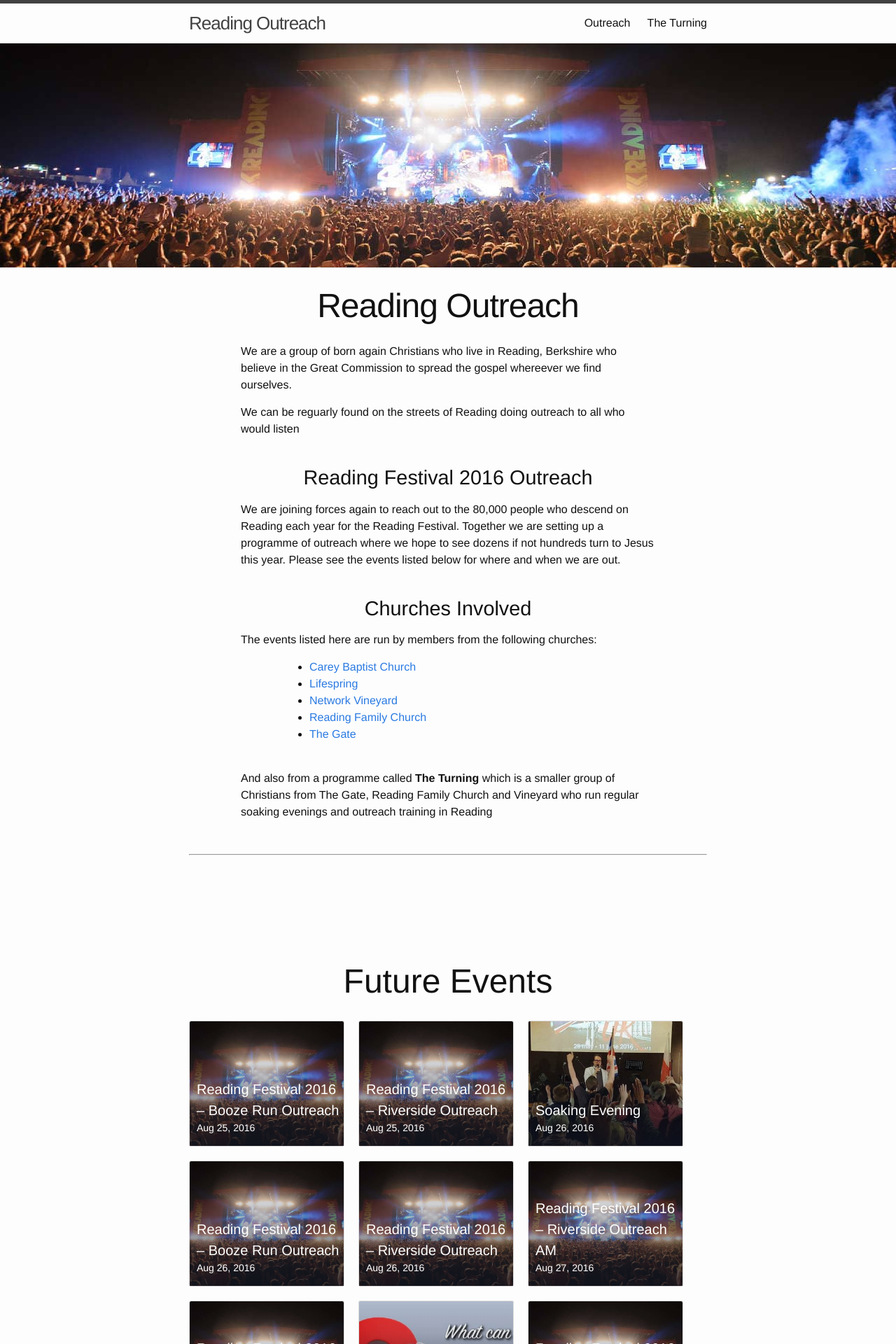
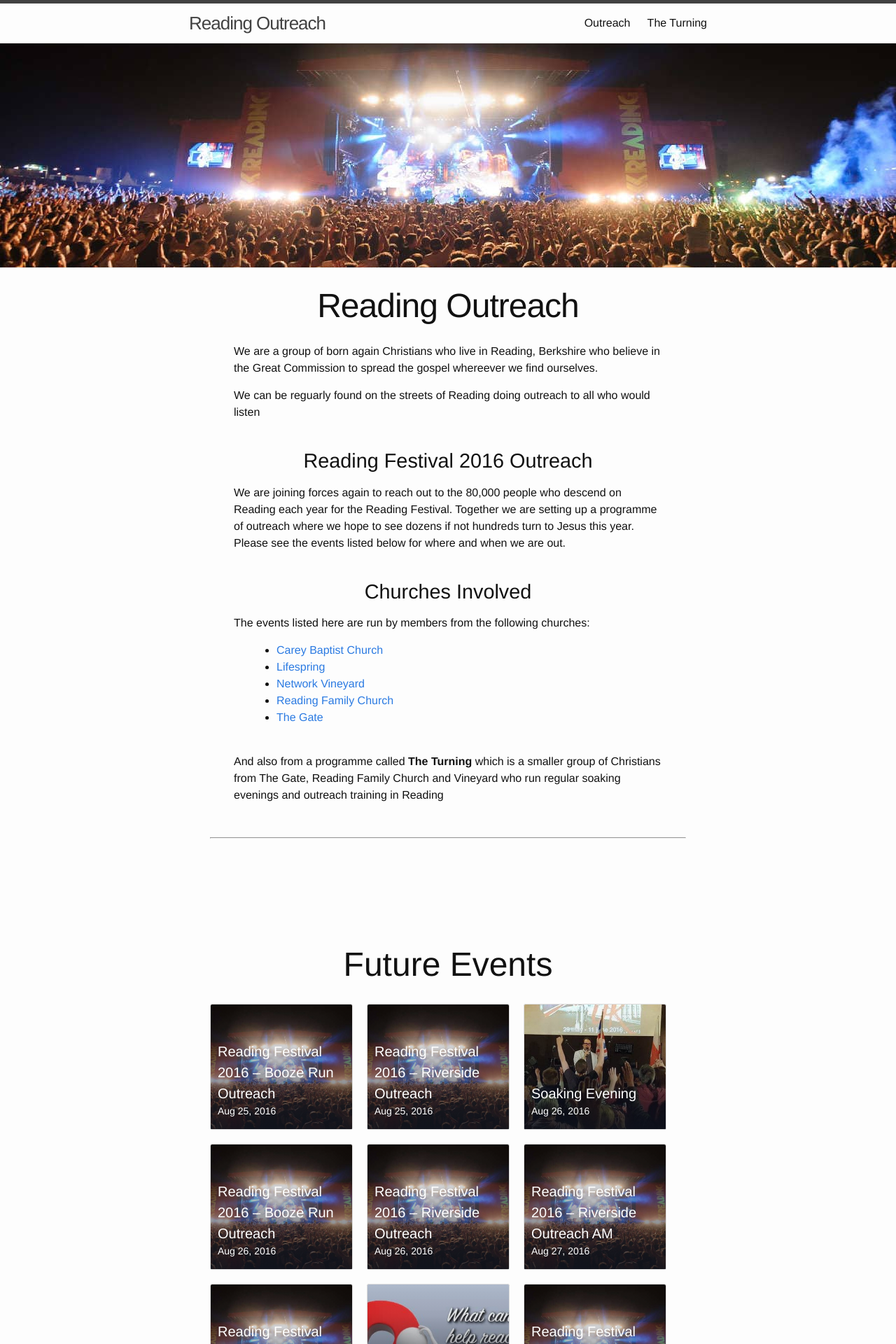
Before and after one commit to readingoutreach/Reading-Festival-Outreach-2016, a Jekyll site: the page built from index.html, in a window 1280 px wide. Shown: the top 1920 px of the page at 70% size. Built offline with Jekyll 4.4.1, drawn with Linux system fonts in a browser that asks for light colours.

Commit message:
width fixes

```diff
--- a/_sass/_layout.scss
+++ b/_sass/_layout.scss
@@ -268,7 +268,9 @@ h1.post-title {
   font-weight: 100;
   margin-bottom: 0.6em;
   text-align: center;
-  width: 100%;
+  width: 90%;
+  margin-left: auto;
+  margin-right: auto;
 }
 
 h2.post-subtitle {
@@ -459,12 +461,12 @@ h2.post-subtitle {
 
 p {
   font-weight: 300;
-  width: 80%;
+  width: 90%;
   margin-left: auto;
   margin-right: auto;
 }
 
 li {
-  width: 80%;
+  width: 90%;
   margin-left: auto;
 }
--- a/index.html
+++ b/index.html
@@ -9,7 +9,7 @@ cover: 'img/festivalstage.jpg'
 
     {% capture currentDate %}{{'now' | date: '%s' }}{% endcapture %}
 
-    <div class="clearfix">
+    <div class="clearfix wrapper">
 
       <div class="intro-div">
       <h1 class="post-title">Reading Outreach</h1>
```
